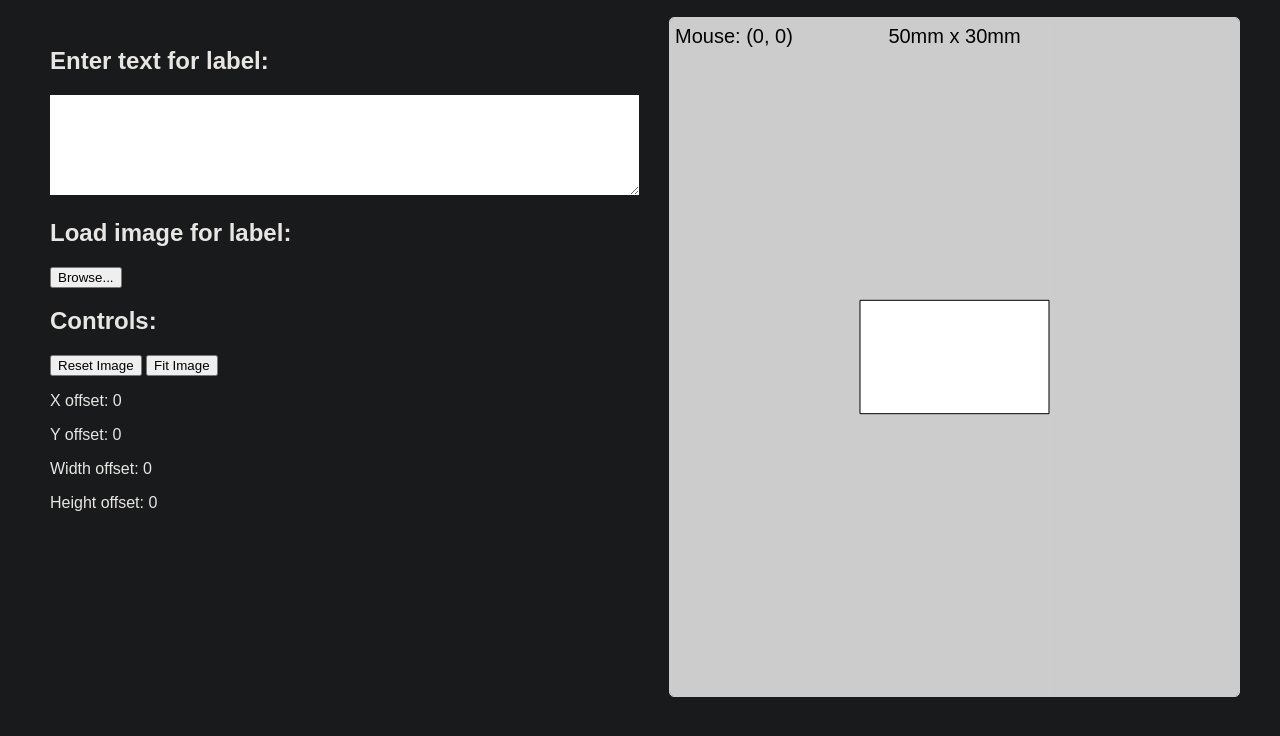
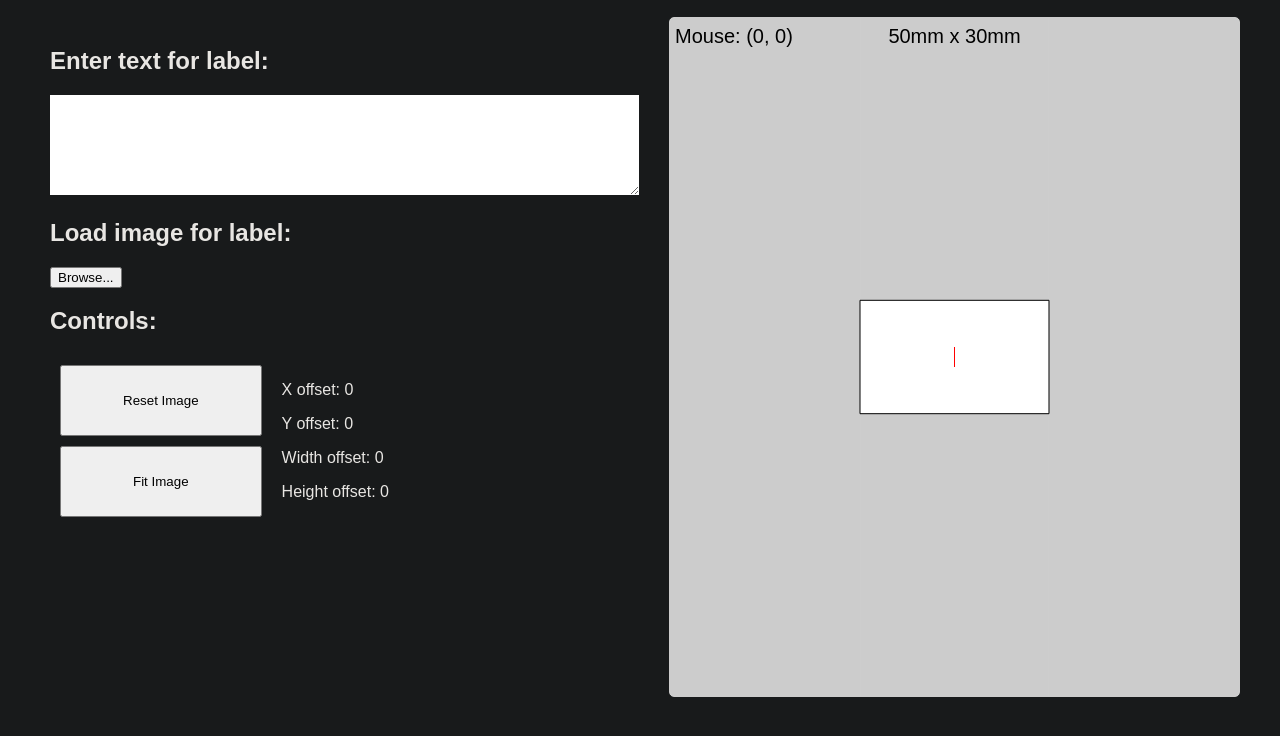
Before and after one commit to BigDru/label_printer_web_portal, a plain HTML site: page html/index.html in a window 1280 px wide. Shown: the part 134-870 px from the top of the page. Drawn offline with Linux system fonts and the light colour scheme.

Commit message:
Feat: added text new lines, saving of small.jpg and big.jpg, reordered controls

```diff
--- a/html/index.html
+++ b/html/index.html
@@ -22,19 +22,27 @@
 
         <main>
             <div id="controls">
+                <h2>Enter text for label:</h2>
                 <div id="text-box-container">
-                    <h2>Enter text for label:</h2>
                     <textarea id="text-box"></textarea>
+                </div>
                 <h2>Load image for label:</h2>
+                <div id="load-image-container">
                     <button onclick="document.getElementById('image-input').click()">Browse...</button>
                     <input id="image-input" style="display: none" type="file">
+                </div>
                 <h2>Controls:</h2>
+                <div id="image-controls-container">
+                    <div id="button-container">
                         <button id="reset-button">Reset Image</button>
                         <button id="fit-button">Fit Image</button>
+                    </div>
+                    <div>
                         <p id="offset-x">X offset: 0</p>
-                    <p id="offset-y">X offset: 0</p>
+                        <p id="offset-y">Y offset: 0</p>
                         <p id="offset-w" alt="Amount of pixels subtracted from original width">Width offset: 0</p>
                         <p id="offset-h" alt="Amount of pixels subtracted from original height">Height offset: 0</p>
+                    </div>
                 </div>
             </div>
 
--- a/html/script.js
+++ b/html/script.js
@@ -38,6 +38,7 @@ document.addEventListener('DOMContentLoaded', function () {
     const img_resize_controls_radius = 10;
     var label_w = 0;
     var label_h = 0;
+    var label_file = "";
     var mouse_x = 0;
     var mouse_y = 0;
 
@@ -173,15 +174,18 @@ document.addEventListener('DOMContentLoaded', function () {
         canvas.width = canvas.parentElement.clientWidth;
         canvas.height = canvas.parentElement.clientHeight;
 
-        ctx.clearRect(0, 0, canvas.width, canvas.height);
+        ctx.fillStyle = "rgba(255, 255, 255, 1)";
+        ctx.fillRect(0, 0, canvas.width, canvas.height);
+        ctx.fillStyle = "rgba(0, 0, 0, 1)";
 
         const sizes = {
-            SmallLabelPrinter: { width: get_pixel_for_mm(50), height: get_pixel_for_mm(30), text: "50mm x 30mm" },
-            LargeLabelPrinter: { width: get_pixel_for_mm(100), height: get_pixel_for_mm(150), text: "100mm x 150mm" },
+            SmallLabelPrinter: { width: get_pixel_for_mm(50), height: get_pixel_for_mm(30), text: "50mm x 30mm", file: "small" },
+            LargeLabelPrinter: { width: get_pixel_for_mm(100), height: get_pixel_for_mm(150), text: "100mm x 150mm", file: "large"},
         };
 
         label_w = sizes[labelSize.value].width;
         label_h = sizes[labelSize.value].height;
+        label_file = sizes[labelSize.value].file;
 
         // Calculate the position for the outline to be centered
         const x = (canvas.width - label_w) / 2;
@@ -195,7 +199,35 @@ document.addEventListener('DOMContentLoaded', function () {
 
         if (img === null)
         {
-            ctx.fillText(textBox.value, canvas.width / 2, canvas.height / 2);
+            let lines = textBox.value.split('\n');
+            let fontSize = 20;
+            let fontFace = "sans-serif";
+            ctx.font = `${fontSize}px ${fontFace}`;
+
+            let lineHeight = fontSize * 1.0;
+            let text_height = lineHeight * lines.length - lineHeight + fontSize;
+
+            // NOTE: Last line shouldn't have inter-line spacing
+            let start_y = (canvas.height - text_height) / 2;
+            let y = start_y;
+
+            let max_width = 0;
+            lines.forEach((line) => {
+                let metrics = ctx.measureText(line);
+                if (metrics.width > max_width) max_width = metrics.width;
+
+                ctx.fillText(line, canvas.width / 2, y + fontSize);
+                y += lineHeight;
+            });
+
+            if (debug)
+            {
+                ctx.lineWidth = 1;
+                ctx.strokeStyle = "rgba(255, 0, 0, 1)";
+                ctx.beginPath();
+                ctx.rect((canvas.width - max_width) / 2, start_y, max_width, text_height);
+                ctx.stroke();
+            }
         }
         else
         {
@@ -204,6 +236,7 @@ document.addEventListener('DOMContentLoaded', function () {
 
         // Draw the outline centered in the canvas
         ctx.lineWidth = 1;
+        ctx.strokeStyle = "rgba(0, 0, 0, 1)";
         ctx.beginPath();
         ctx.rect(x, y, label_w, label_h);
         ctx.stroke();
@@ -481,7 +514,7 @@ document.addEventListener('DOMContentLoaded', function () {
             headers: {
                 'Content-Type': 'application/json'
             },
-            body: JSON.stringify({ imageData: img_data_url })
+            body: JSON.stringify({ imageData: img_data_url, label: label_file})
         })
         .then(response => response.json())
         .then(data => {
--- a/html/style.css
+++ b/html/style.css
@@ -55,6 +55,31 @@ textarea {
     font-size: 16px;
 }
 
+#image-controls-container {
+    display: grid;
+    grid-template-columns: auto auto auto;
+}
+
+#image-controls-container > div {
+    padding: 10px;
+}
+
+#button-container
+{
+    display: grid;
+    grid-template-columns: auto;
+}
+
+#button-container > button
+{
+    margin-bottom: 10px;
+}
+
+#button-container > button:last-child
+{
+    margin-bottom: 0px;
+}
+
 #canvas-container {
     min-height: 100%;
     border: 1px solid #ccc;
```
Also changed, not shown: node/node_printer.js (+1 -1 lines). Lines whose indentation alone changed are shown as unchanged.
